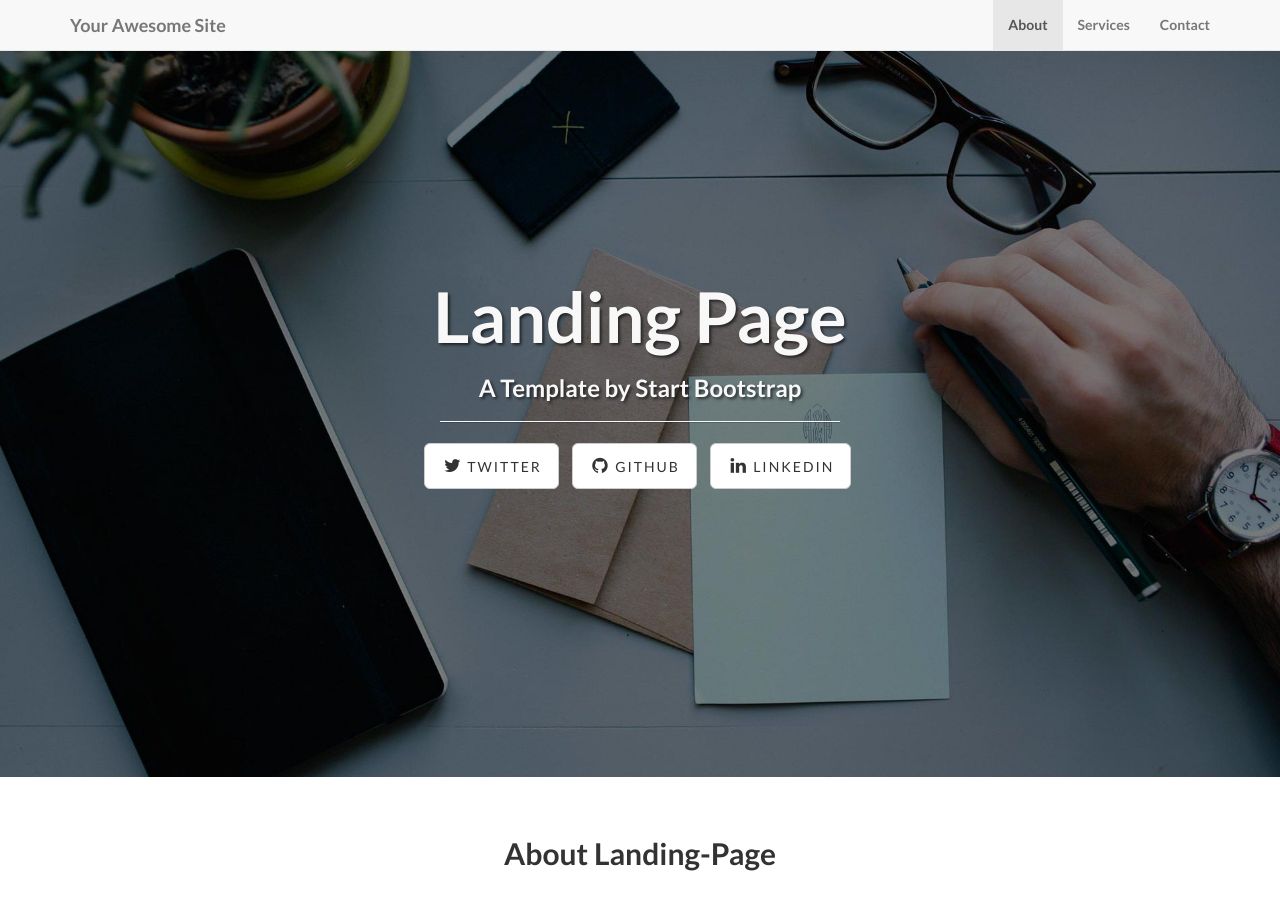
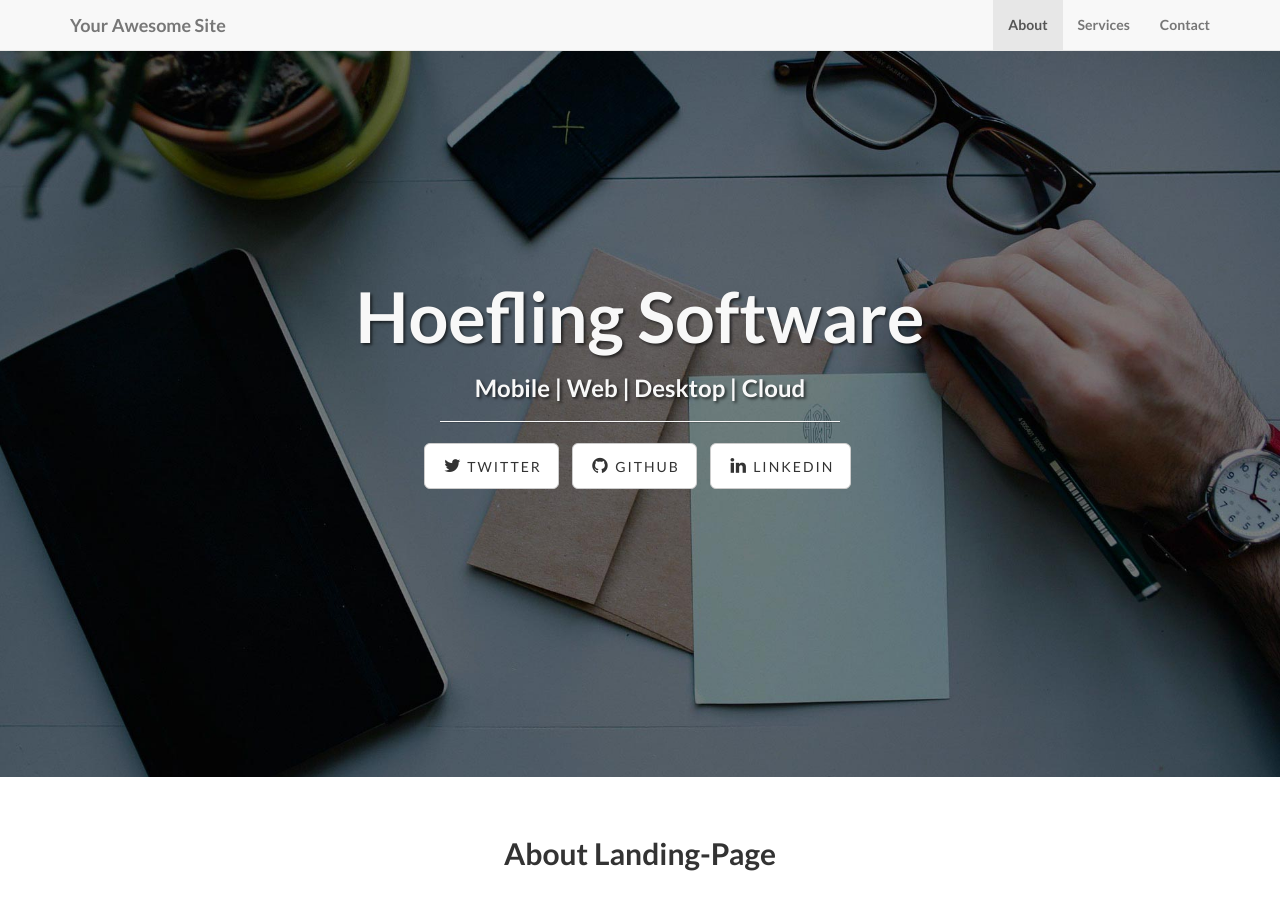
Before and after one commit to SkyeHoefling/hoeflingsoftware.github.io, a Jekyll site: the page built from index.html, in a window 1280 px wide and 900 px high. Built offline with Jekyll 4.4.1, drawn with Linux system fonts in a browser that asks for light colours; nearby versions of some CDN libraries; library files that are not in the unit come from our copies.

Commit message:
Updating index page

```diff
--- a/index.html
+++ b/index.html
@@ -1,5 +1,5 @@
 ---
 layout: default
-title: Landing Page
-subTitle: A Template by Start Bootstrap
+title: Hoefling Software
+subTitle: Mobile | Web | Desktop | Cloud
 ---
```
